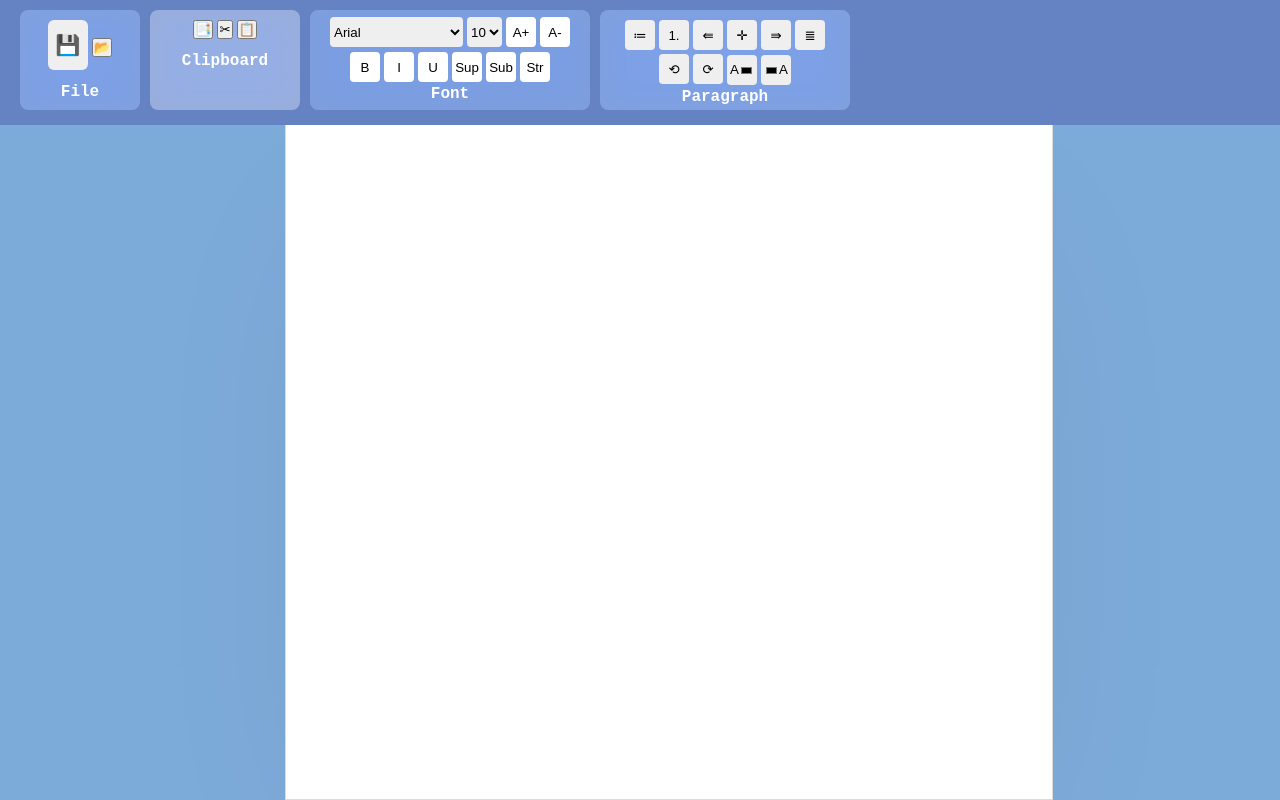
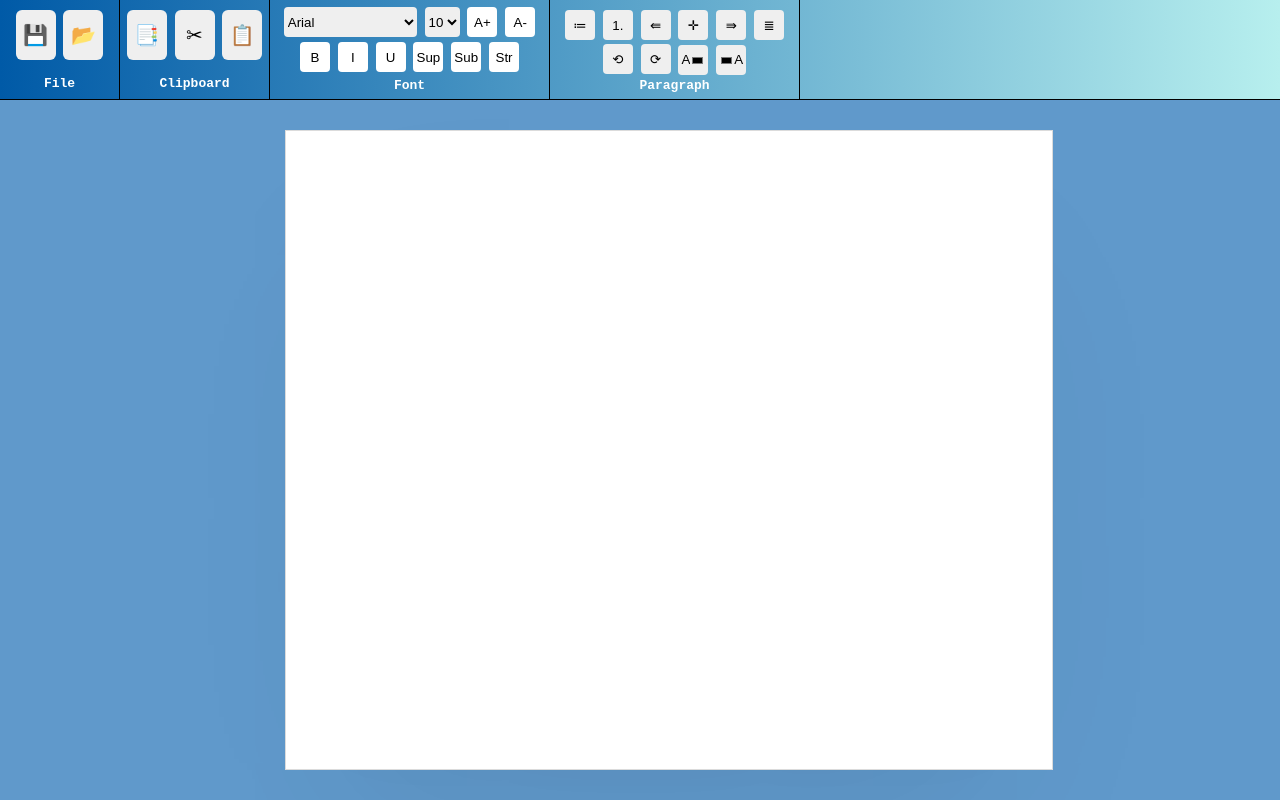
Before and after one commit to ravindrakarwasra/Word-Processor, a plain HTML site: page index.html in a window 1280 px wide. Drawn offline with Linux system fonts and the light colour scheme.

Commit message:
Update style.css

```diff
--- a/style.css
+++ b/style.css
@@ -4,22 +4,25 @@
     box-sizing: border-box;
 }
 body{
-    background-color: rgb(125, 171, 217);
+    background:#005cac9f;
+    font-family: monospace;
 }
 
 html{
     scroll-behavior: smooth;
 }
+button:hover{
+    background-color: rgb(105, 182, 234);
+}
 #toolbar{
-    height: 125px;
+    height: 100px;
     width: auto;
     min-width: 100dvw;
     border: none;
-    background-color: rgb(101, 130, 194);
+    background: linear-gradient(90deg, #005aa7 0%, #b7efee 100%);
     position: fixed;
     z-index: 1;
-    padding: 10px 20px;
-    padding-bottom: 20px;
+    border-bottom: 1px solid black;
 }
 #box{
     float: left;
@@ -27,15 +30,11 @@ html{
 .clipboard{
     width: 150px;
     height: 100px;
-    backdrop-filter: blur(16px) saturate(180%);
-    -webkit-backdrop-filter: blur(16px) saturate(180%);
-    background-color: rgba(172, 189, 222, 0.75);
-    border-radius: 8px;
     position: relative;
    text-align: center;
    padding-top: 10px;
    justify-content: center;
-   margin-left: 10px;
+   border-right: 1px solid black;
 }
 .clipboard ul{
     list-style: none;
@@ -46,7 +45,7 @@ html{
 .clipboard ul li{
     display: inline-block;
 }
-#but,#save{
+.but,#save,#open{
     height: 50px;
     width: 40px;
     padding:none;
@@ -57,19 +56,13 @@ html{
 }
 .clipboard h4{
     color: white;
-    font-family: 'Courier New', Courier, monospace;
-    padding-top: 13px;
+    padding-top: 16px;
 }
 
 .font_area{
     height: 100px;
     width: 280px;
-    border-radius: 8px;
-    backdrop-filter: blur(16px) saturate(180%);
-    -webkit-backdrop-filter: blur(16px) saturate(180%);
-    background-color: rgba(138, 167, 221, 0.75);
-    border: none;
-    margin-left: 10px;
+    border-right: 1px solid black;
     padding: 7px 10px;
     text-align: center;
 
@@ -78,8 +71,7 @@ html{
 }
 .font_area h4{
     color: white;
-    font-family: 'Courier New', Courier, monospace;
-    padding-top: 3px;
+    padding-top: 6px;
 }
 .font_area .font_style{
     list-style-type: none;
@@ -108,12 +100,7 @@ html{
 .paragraph{
     height: 100px;
     width:250px ;
-    margin-left: 10px;
-    backdrop-filter: blur(16px) saturate(180%);
-    -webkit-backdrop-filter: blur(16px) saturate(180%);
-    background-color: rgba(141, 170, 224, 0.75);
-    border-radius: 8px;
-    border: none;
+    border-right: 1px solid black;
     padding:10px 10px;
     text-align: center;
 }
@@ -136,7 +123,6 @@ html{
 
 .paragraph h4{
     color: white;
-    font-family: 'Courier New', Courier, monospace;
     padding-top: 3px;
 }
 .paragraph .adv-option-button{
@@ -149,17 +135,13 @@ html{
 .save{
     height: 100px;
     width: 120px;
-    border-radius: 8px;
-    backdrop-filter: blur(16px) saturate(180%);
-    -webkit-backdrop-filter: blur(16px) saturate(180%);
-    background-color: rgba(141, 170, 224, 0.75);
+    border-right: 1px solid black;
     text-align: center;
     padding: 10px 10px;
 }
 .save h4{
     color: white;
-    font-family: 'Courier New', Courier, monospace;
-    padding-top: 13px;
+    padding-top: 16px;
 }
 .save ul{
     list-style: none;
@@ -171,10 +153,10 @@ html{
 #textArea{
     position: absolute;
     width: 60dvw;
-    min-height: 700px;
+    min-height: 80dvh;
     margin: auto 285px;
-    margin-bottom: 40px;
-    margin-top: 100px;
+    margin-bottom: 20px;
+    margin-top: 130px;
     padding: 80px 80px;
     background-color: white;
     border: solid 1px rgb(219, 219, 219);
```
